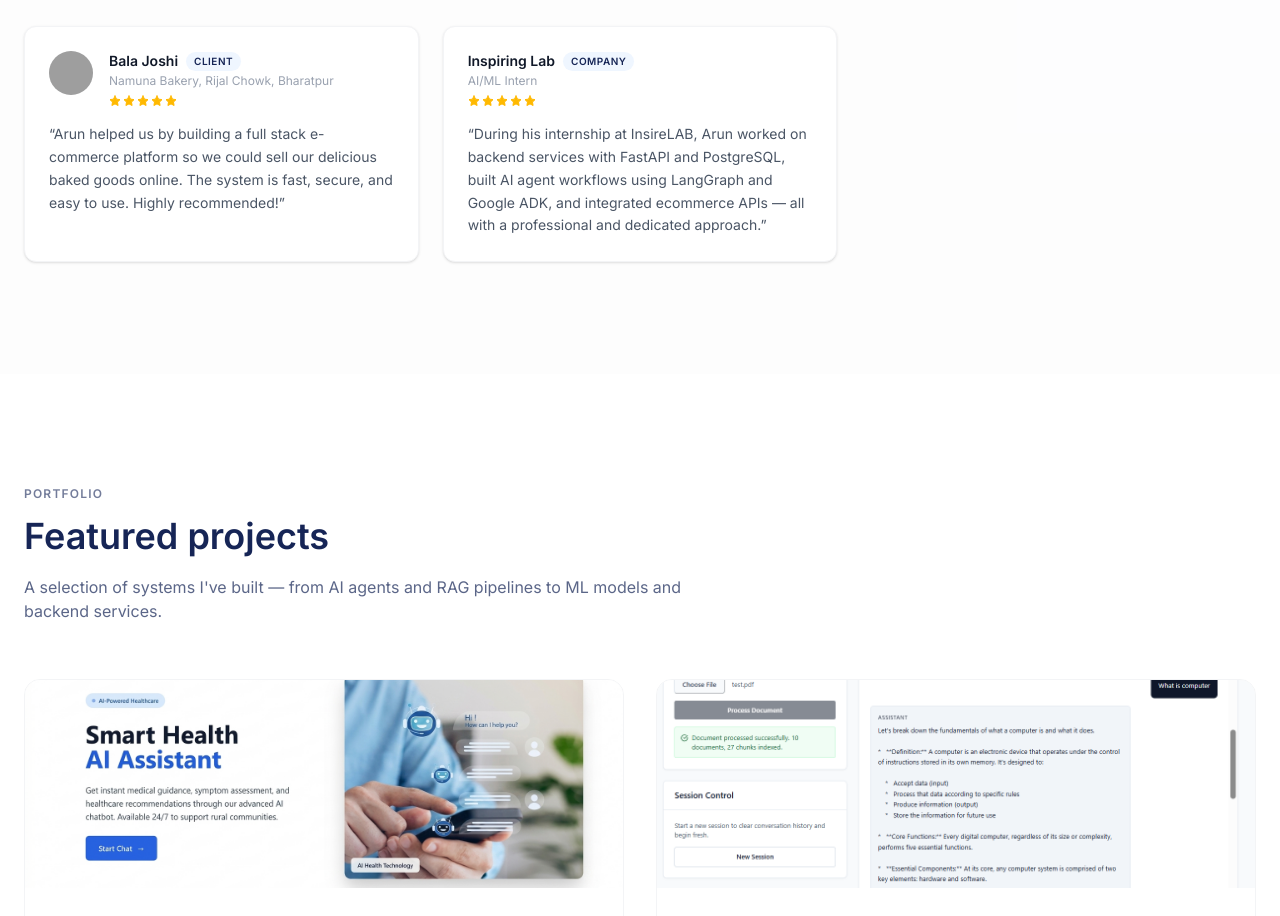
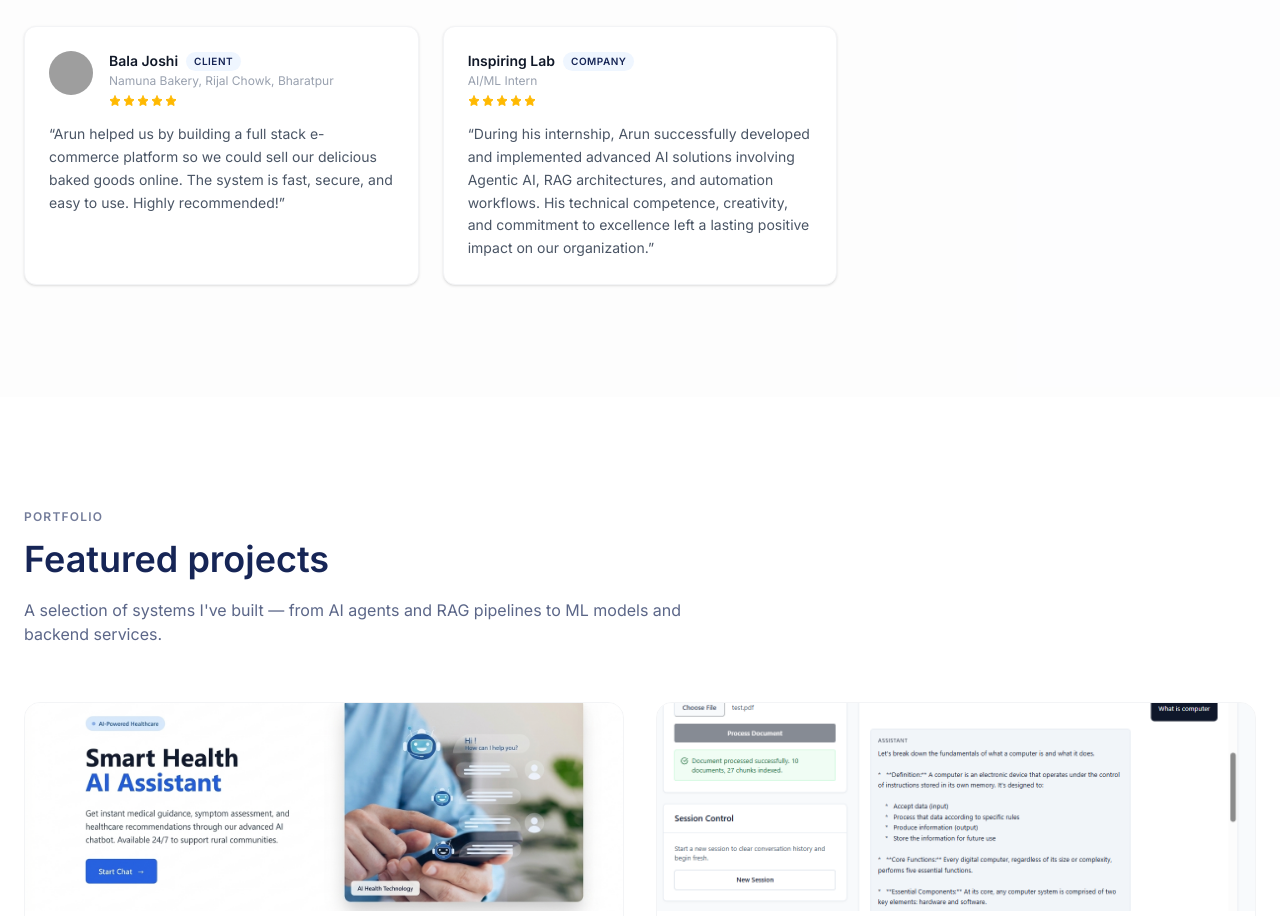
Before and after one commit to KodewithArun/portfolio, a React (Vite) app: page / in a window 1280 px wide. Shown: the part 4440-5356 px from the top of the page. Built offline with nearby package versions, Linux system fonts and the light colour scheme; grey boxes are pictures that could not be loaded.

Commit message:
updated testimonial

```diff
--- a/src/components/Testimonial.jsx
+++ b/src/components/Testimonial.jsx
@@ -18,7 +18,7 @@ const testimonials = [
     role: 'AI/ML Intern',
     category: 'Company',
     rating: 5,
-    quote: "During his internship at InsireLAB, Arun worked on backend services with FastAPI and PostgreSQL, built AI agent workflows using LangGraph and Google ADK, and integrated ecommerce APIs — all with a professional and dedicated approach."
+    quote: "During his internship, Arun successfully developed and implemented advanced AI solutions involving Agentic AI, RAG architectures, and automation workflows. His technical competence, creativity, and commitment to excellence left a lasting positive impact on our organization."
   }
 ];
 
```
